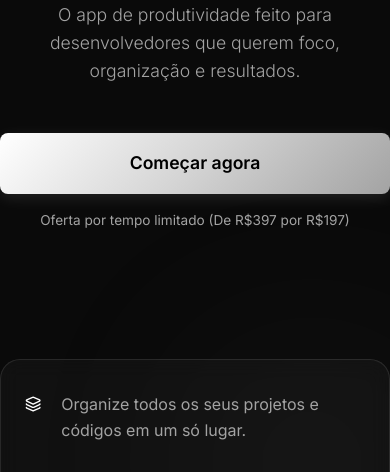
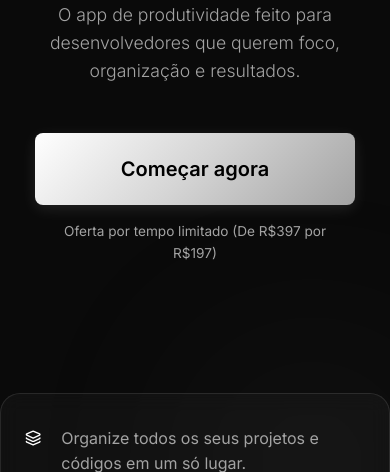
Before and after one commit to devledger-ia/app.com.br, a plain HTML site: page index.html in a window 390 px wide. Shown: the part 350-822 px from the top of the page. Drawn offline with nearby package versions, Linux system fonts and the light colour scheme.

Commit message:
upload app

```diff
--- a/index.html
+++ b/index.html
@@ -35,7 +35,7 @@
                 <p class="subtitle fade-in">O app de produtividade feito para desenvolvedores que querem foco,
                     organização e resultados.</p>
                 <div class="cta-group fade-in">
-                    <a href="#offer" class="btn-metallic">Começar agora</a>
+                    <a href="#offer" class="btn-metallic lg">Começar agora</a>
                     <p class="urgency-small">Oferta por tempo limitado (De R$397 por R$197)</p>
                 </div>
             </div>
--- a/style.css
+++ b/style.css
@@ -155,6 +155,11 @@ nav {
 .btn-metallic.lg {
     padding: 1.25rem 3rem;
     font-size: 1.25rem;
+    min-width: 320px;
+    display: inline-flex;
+    justify-content: center;
+    align-items: center;
+    transition: transform 0.3s ease, box-shadow 0.3s ease, background 0.3s ease;
 }
 
 .btn-outline {
@@ -346,9 +351,12 @@ footer {
         padding: 0 1rem;
     }
 
+    .glass-card {
+        padding: 2rem 1.5rem;
+    }
+
     .benefits .glass-card {
         grid-template-columns: 1fr;
-        padding: 2rem 1.5rem;
         gap: 2rem;
     }
 
@@ -359,11 +367,22 @@ footer {
     .offer-ctas {
         flex-direction: column;
         gap: 1rem;
+        width: 100%;
+        max-width: 320px;
+        margin: 0 auto;
+    }
+
+    .cta-group {
+        padding: 0 1.5rem;
+        width: 100%;
+        max-width: 320px;
+        margin: 0 auto;
     }
 
     .btn-metallic,
     .btn-outline {
         width: 100%;
+        max-width: 320px;
         text-align: center;
     }
 
```
